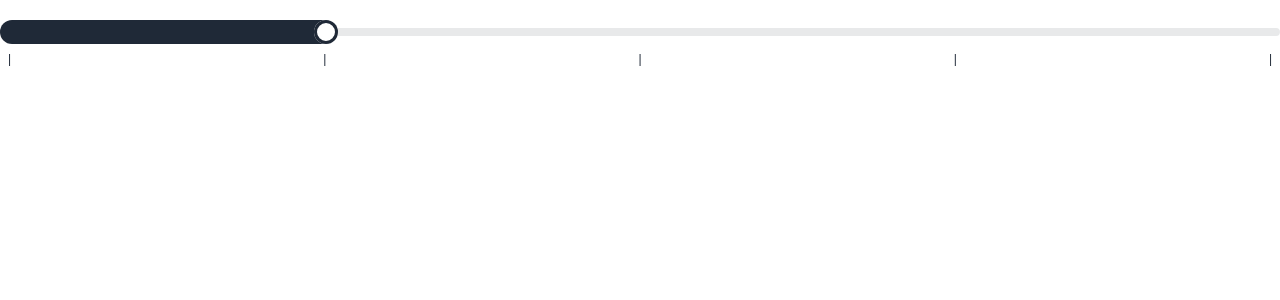
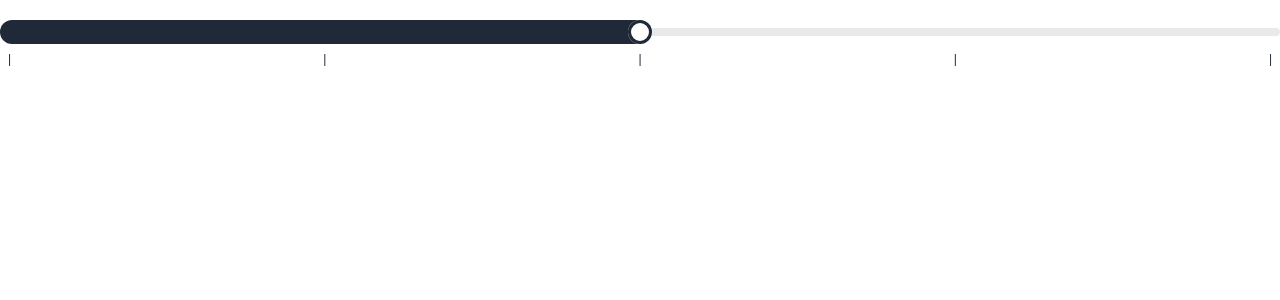
Before and after one commit to akMAL21haKIM/syntrade-frontend, a Next.js app: page /components/slider in a window 1280 px wide. Shown: the top 300 px of the page. Built offline with nearby package versions, Linux system fonts and the light colour scheme.

Commit message:
Fix slider not moving and update gitignore

```diff
--- a/pages/TradePage.js
+++ b/pages/TradePage.js
@@ -88,9 +88,12 @@ export default function TradePage() {
           <h3 className="text-xl font-medium text-black py-2 px-3 border-b border-gray-300">
             Duration
           </h3>
-          <div className="static">
+          <div>
             <RangeSliderT></RangeSliderT>
           </div>
+          {/* <div className="static">
+            <RangeSliderT></RangeSliderT>
+          </div> */}
         </div>
 
         {/* Stake / Payout */}
--- a/pages/components/slider.js
+++ b/pages/components/slider.js
@@ -1,15 +1,23 @@
 import React from "react";
+import { useState } from "react";
 
 export default function RangeSliderT() {
+  const [sliderValue, setSliderValue] = useState(5);
+
+  function updateSliderValue(value) {
+    setSliderValue(value);
+  }
+
   return (
     <div className="static mt-5">
       <input
         type="range"
         min="0"
-        max="100"
-        value="25"
+        max="10"
+        value={sliderValue}
         className="range"
-        step="25"
+        step="1"
+        onChange={(e) => updateSliderValue(e.target.value)}
       />
       <div className="w-full flex justify-between text-xs px-2">
         <span>|</span>
```
Also changed, not shown: 2 other files (tests, documents, lock files or other folders).
